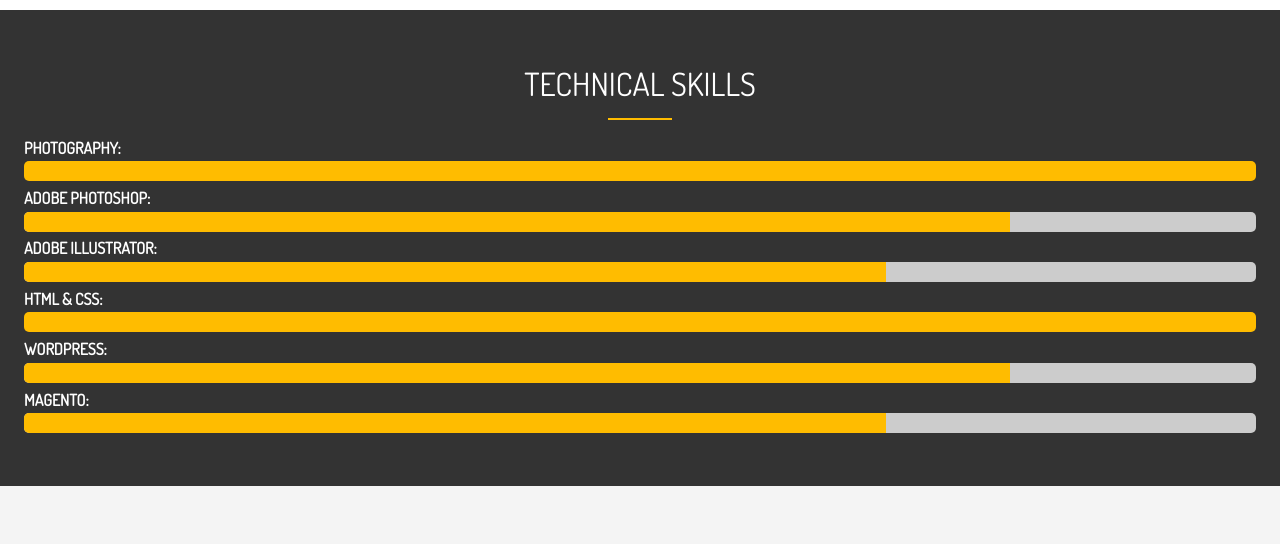
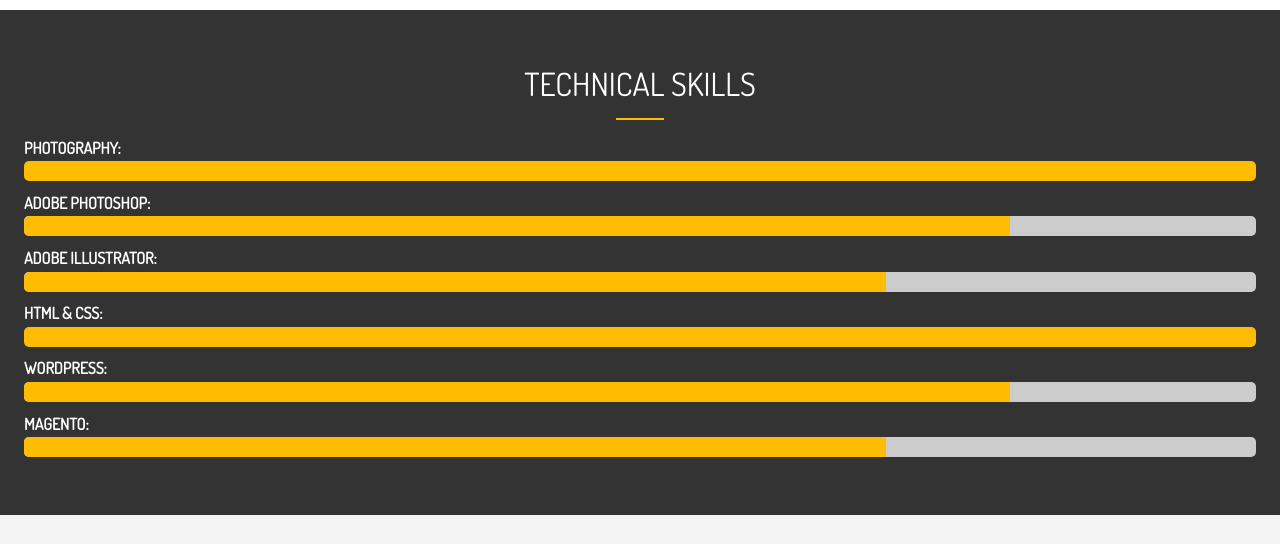
Before and after one commit to Muntasir1808/Portfolio-Website, a website: page dist/about.html in a window 1280 px wide. Shown: the part 730-1274 px from the top of the page. Drawn offline with Linux system fonts and the light colour scheme.

Commit message:
bottom line width updated via sass

```diff
--- a/scss/main.css
+++ b/scss/main.css
@@ -95,7 +95,7 @@
 
 .bottom-line {
   height: 2px;
-  width: 4rem;
+  width: 3rem;
   background: #ffbc00;
   display: block;
   margin: 0 auto 1rem auto;
@@ -375,7 +375,7 @@
   height: 20px;
   background: #ccc;
   border-radius: 5px;
-  margin-bottom: 0.3rem;
+  margin-bottom: 0.6rem;
 }
 #about-b .progress div {
   height: 100%;
```
Also changed, not shown: 1 other file.
